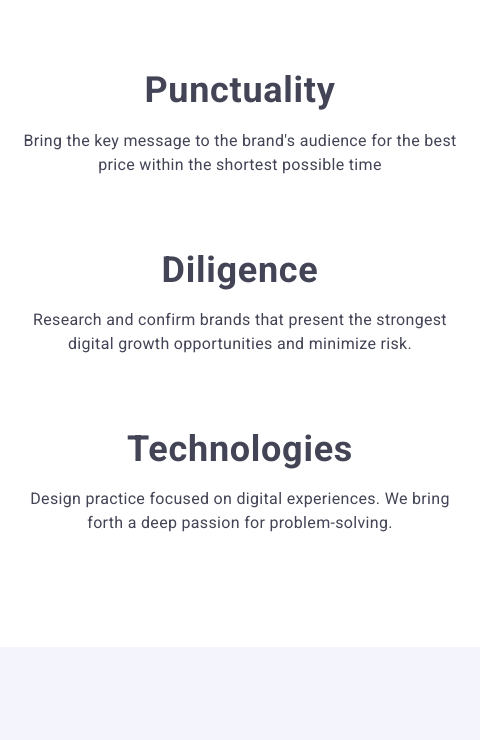
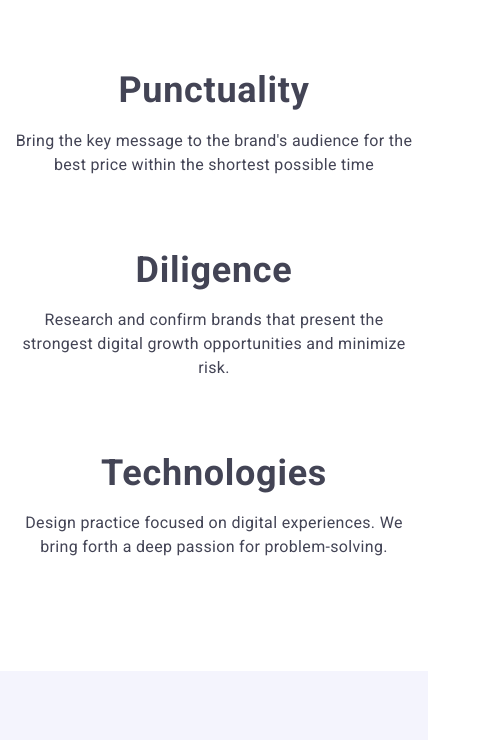
Before and after one commit to Alex250182/Homework-7, a plain HTML site: page index.html in a window 390 px wide. Shown: the part 639-1379 px from the top of the page, 480 px wide, since content can reach past the window. Drawn offline with nearby package versions, Linux system fonts and the light colour scheme.

Commit message:
Update styles.css

```diff
--- a/css/styles.css
+++ b/css/styles.css
@@ -42,9 +42,9 @@ button {
   margin: 0 auto;
 }
 
-@media screen and (max-width: 480px) {
+@media screen and (max-width: 767px) {
   .container {
-    width: 480px;
+    width: 428px;
   }
 }
 
```
